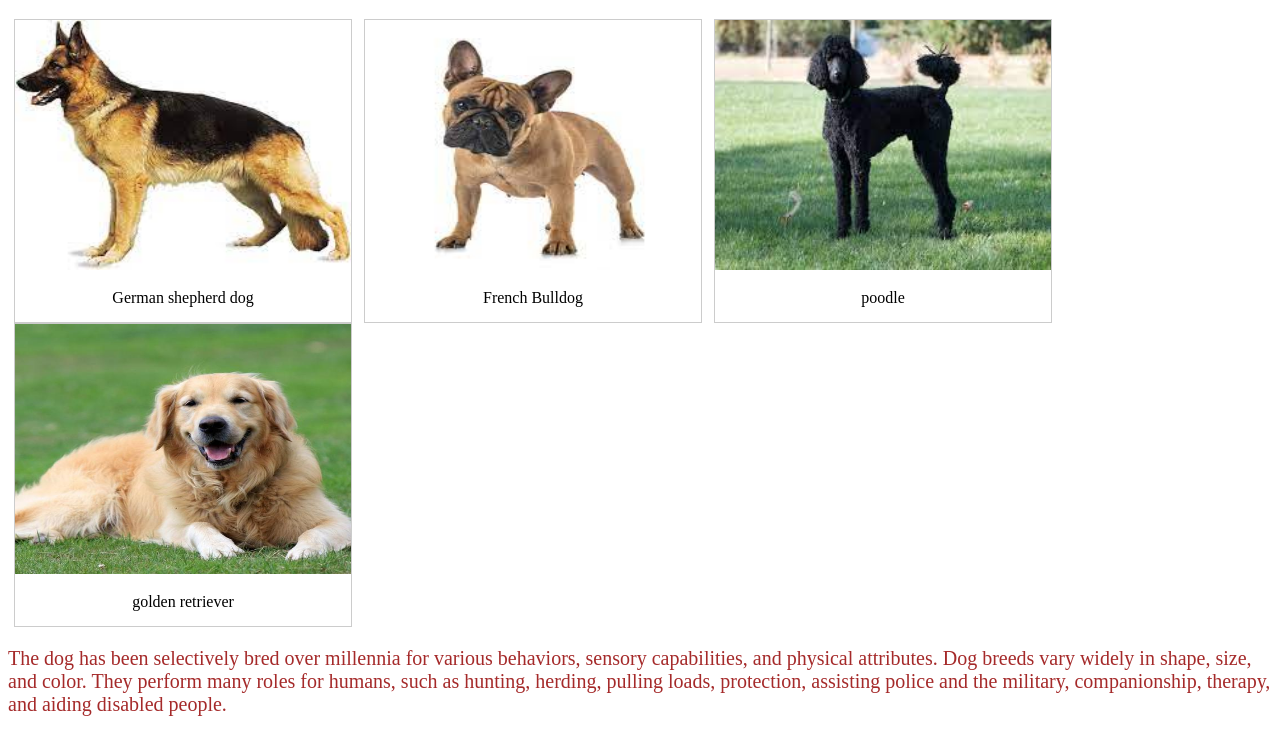
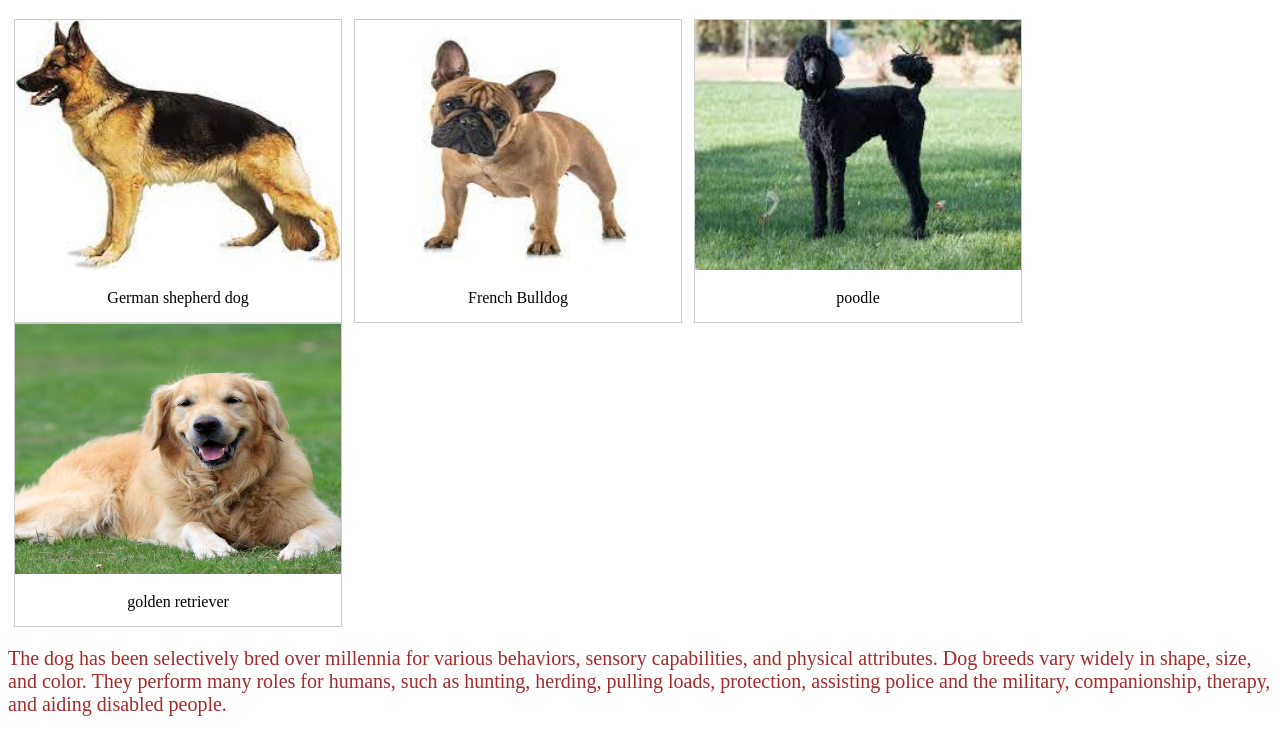
Before and after one commit to awasumina/30DaysChallenge, a plain HTML site: page Day4/index.html in a window 1280 px wide. Shown: the part 61-800 px from the top of the page. Drawn offline with Linux system fonts and the light colour scheme.

Commit message:
Dogs Gallery

```diff
--- a/Day4/style.css
+++ b/Day4/style.css
@@ -29,7 +29,7 @@ div.gallery {
   .responsive {
     padding: 0 6px;
     float: left;
-    width: 350px;
+    width: 340px;
 
   }
 
```
